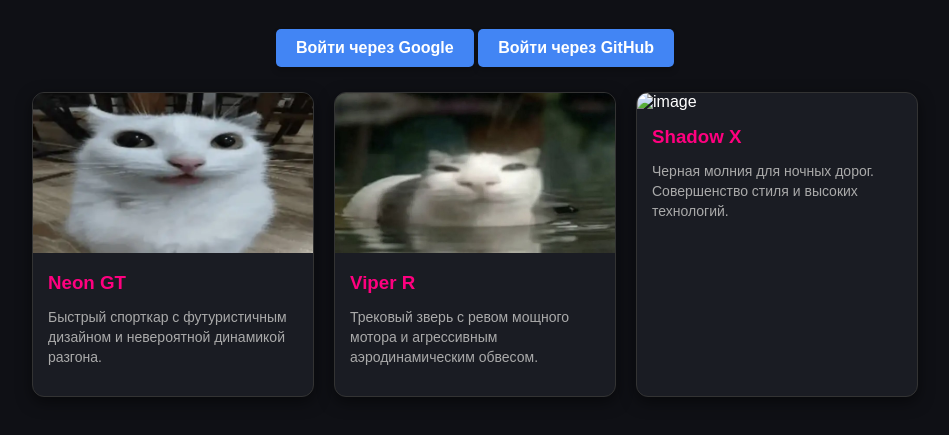
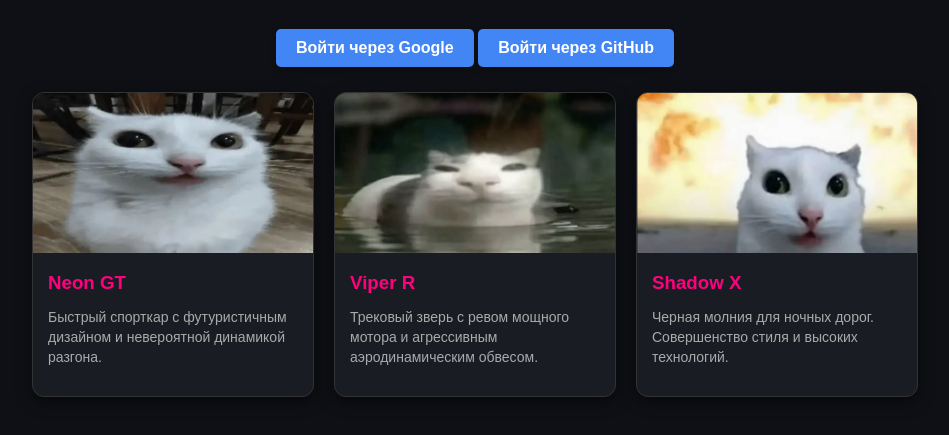
Before and after one commit to konstantincernyh6-creator/konstantincernyh6-creator.github.io, a plain HTML site: page index.html in a window 1280 px wide. Shown: the part 119-554 px from the top of the page, without its empty margins (165-1114 px from the left). Drawn offline with Linux system fonts and the light colour scheme.

Commit message:
Update index.html

```diff
--- a/index.html
+++ b/index.html
@@ -116,7 +116,7 @@
         </div>
 
         <div class="card">
-            <img src="images/wallpaper_3.png" alt="image" width="600" height="375">
+            <img src="images/image_3.png" alt="image" width="600" height="375">
             <div class="info">
                 <h3>Shadow X</h3>
                 <p>Черная молния для ночных дорог. Совершенство стиля и высоких технологий.</p>
```
